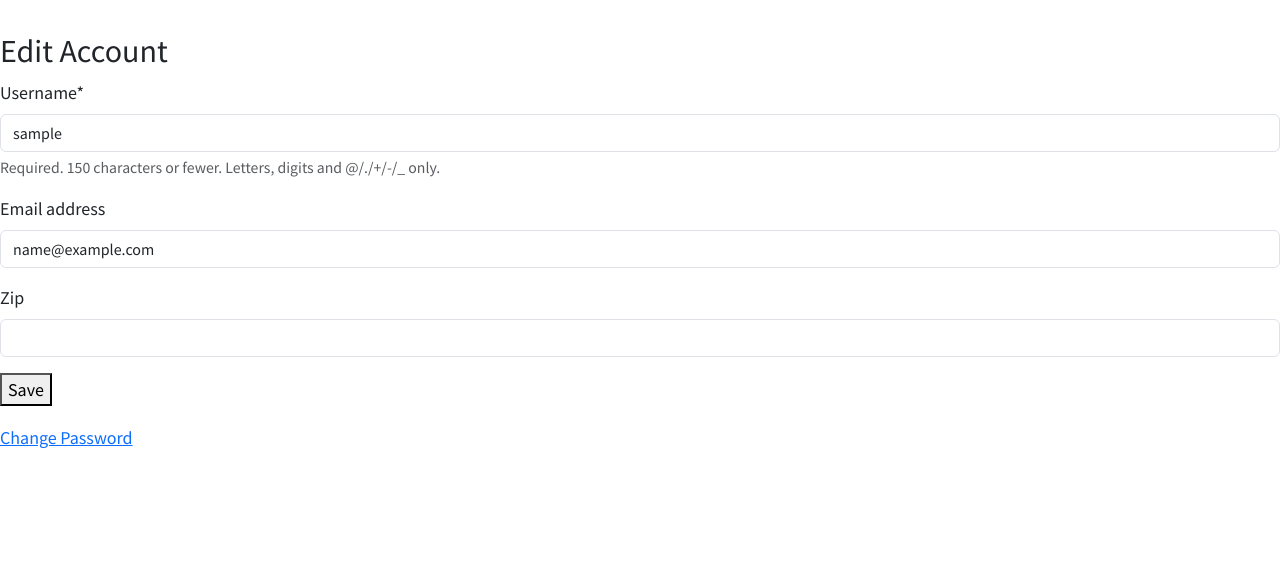
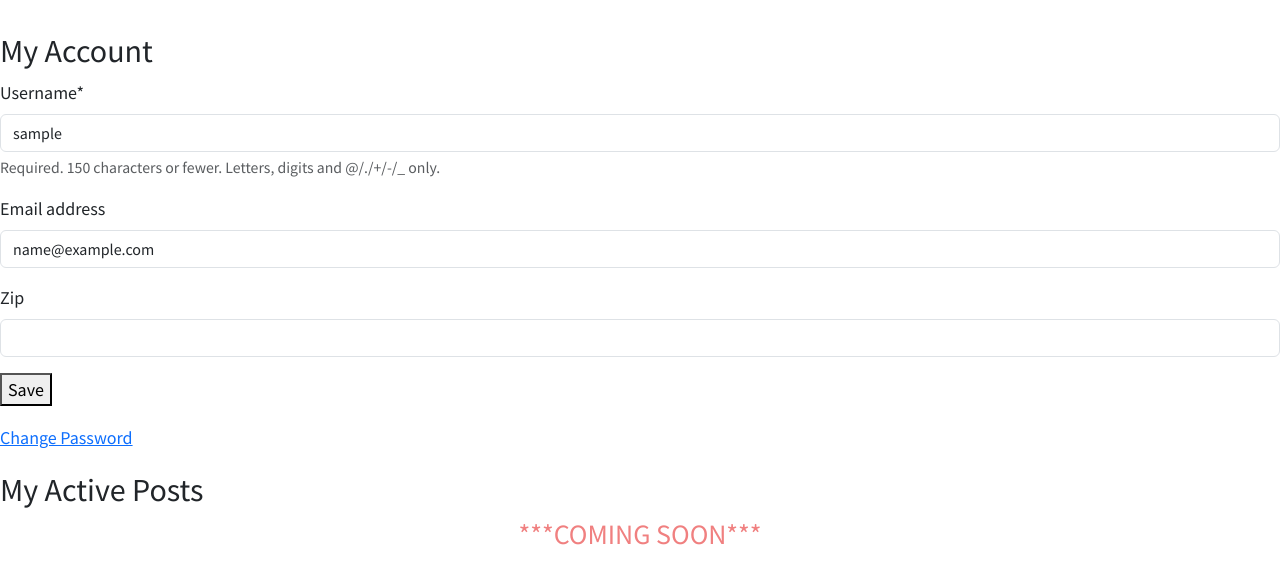
Before and after one commit to samuelpenney/SamsList, a Django app: page /accounts/edit/ in a window 1280 px wide. Shown: the part 60-644 px from the top of the page. Run offline with Django 5.2, Linux system fonts and the light colour scheme; the visitor is signed in with stand-in values (Sample User, id 1); some libraries are stand-ins or nearby versions.

Commit message:
updated the account html

```diff
--- a/DjangoProject/templates/accounts/account_edit.html
+++ b/DjangoProject/templates/accounts/account_edit.html
@@ -1,10 +1,12 @@
 {% extends "base.html" %}
 {% load crispy_forms_tags %}
 {% block content %}
-<h2>Edit Account</h2>
+<h2>My Account</h2>
 <form method="post">{% csrf_token %}
     {{ form|crispy }}
     <button type="submit">Save</button>
 </form>
-<p><a href="{% url 'password_change' %}">Change Password</a></p>
+<p style="margin-bottom: 20px;"><a href="{% url 'password_change' %}">Change Password</a></p>
+<h2>My Active Posts</h2>
+    <h3 style="text-align: center; color: lightcoral;">***COMING SOON***</h3>
 {% endblock content %}
```
